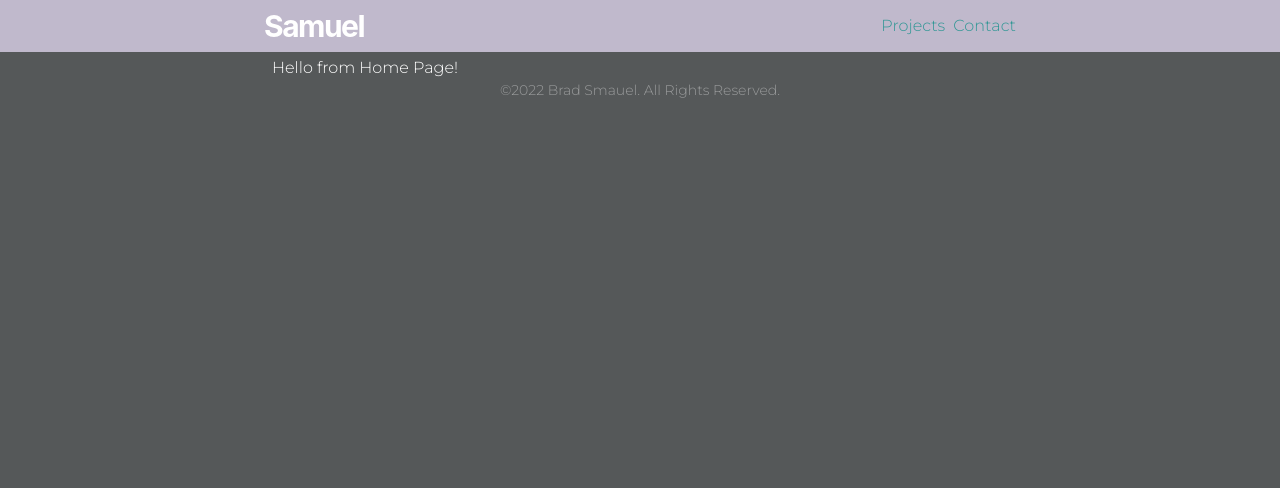
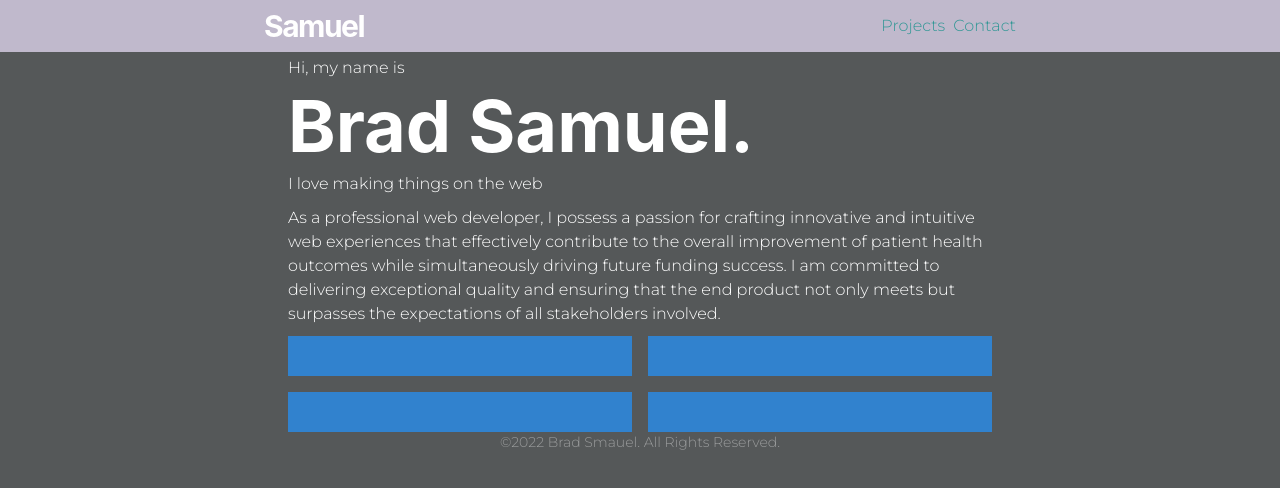
Before and after one commit to Brad-Sam25/Brad-Sam25-portfolio, a React (Vite) app in the folder Brad-Sam-portfolio/: page / in a window 1280 px wide. Shown: the top 488 px of the page. Built offline with nearby package versions, Linux system fonts and the light colour scheme.

Commit message:
Add content to home page component

```diff
--- a/Brad-Sam-portfolio/src/pages/Home/Home.jsx
+++ b/Brad-Sam-portfolio/src/pages/Home/Home.jsx
@@ -1,8 +1,26 @@
-import React from 'react'
+import React from 'react';
+import {Container, Grid, GridItem, Heading, Text} from '@chakra-ui/react';
 
 const Home = () => {
   return (
-    <div>Hello from Home Page!</div>
+    <Container as='section' maxW='4xl'>
+      <Text pb='10px'>Hi, my name is </Text>
+      <Heading as='h1' pb='10px' size='4xl'>Brad Samuel.</Heading>
+      <Text pb='10px'>I love making things on the web</Text>
+      <Text pb='10px'>As a professional web developer, I possess a passion for crafting innovative and intuitive web experiences that effectively contribute to the overall improvement of patient health outcomes while simultaneously driving future funding success. I am committed to delivering exceptional quality and ensuring that the end product not only meets but surpasses the expectations of all stakeholders involved.</Text>
+
+      <Grid
+        templateRows='repeat(2, 1fr)'
+        templateColumns='repeat(2, 1fr)'
+        gap={4}
+      >
+        <GridItem w='100%' h='10' bg='blue.500'>
+        </GridItem>
+        <GridItem w='100%' h='10' bg='blue.500' />
+        <GridItem w='100%' h='10' bg='blue.500' />
+        <GridItem w='100%' h='10' bg='blue.500' />
+      </Grid>
+    </Container>
   )
 }
 
```
